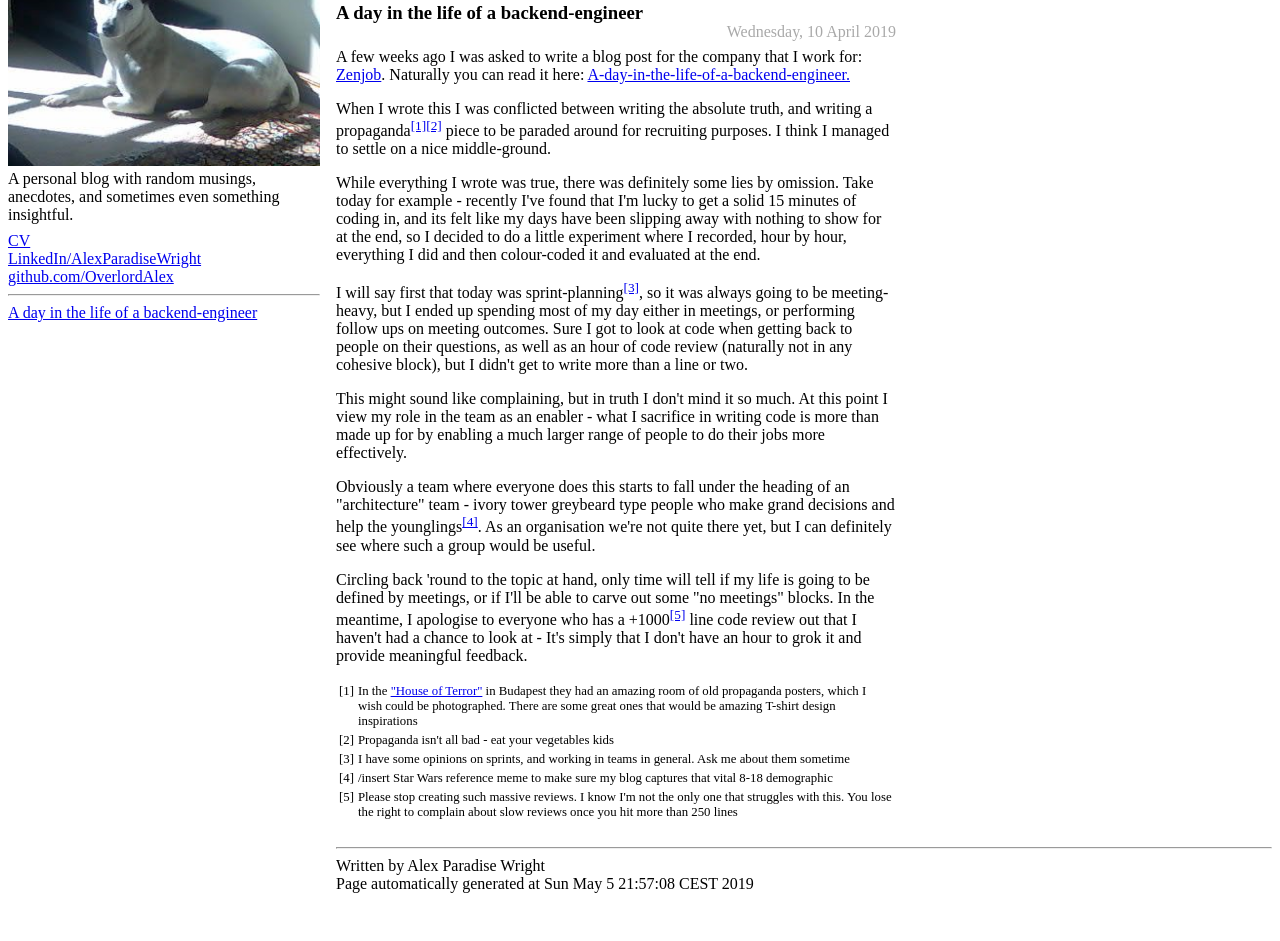
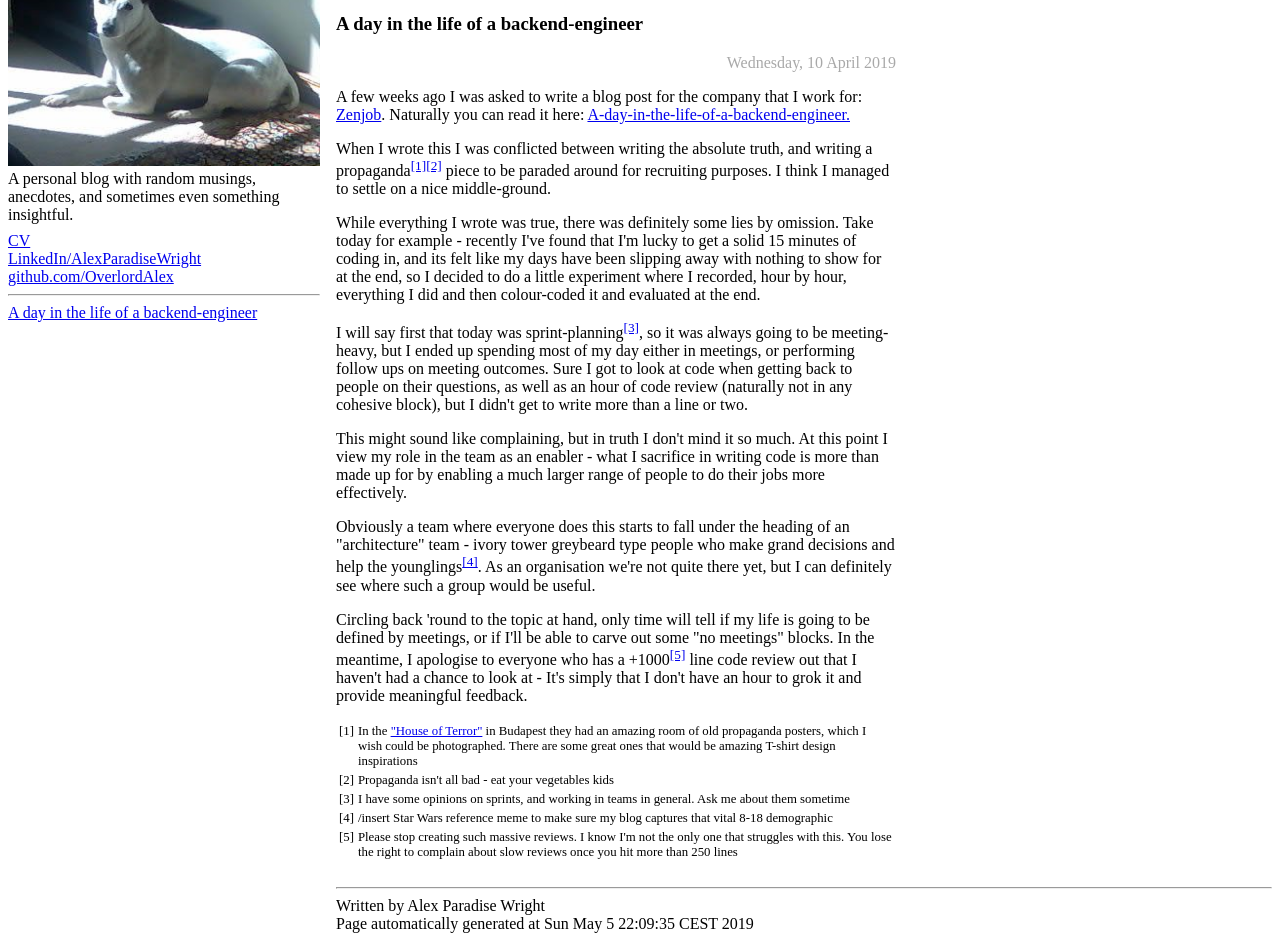
Before and after one commit to OverlordAlex/OverlordAlex.github.io, a plain HTML site: page index.html in a window 1280 px wide. Shown: the part 84-1025 px from the top of the page. Before the commit the page ends 985 px from the top, so only its background shows below. Drawn offline with Linux system fonts and the light colour scheme.

Commit message:
New website version: Sun May  5 22:09:37 CEST 2019

```diff
--- a/index.html
+++ b/index.html
@@ -79,7 +79,7 @@
     Written by Alex Paradise Wright
     <br>
     Page automatically generated at
-<time>Sun May 5 21:57:08 CEST 2019</time>
+<time>Sun May 5 22:09:35 CEST 2019</time>
 </footer>
         </div><!-- .site -->
     </body>
--- a/resources/style.css
+++ b/resources/style.css
@@ -104,7 +104,7 @@ code, q {
 }
 
 main .heading {
-    line-height: 0;
+    margin:0;
 }
 main .heading time {
     color: darkgrey;
```
Also changed, not shown: about.html (+1 -1 lines), blog/post1.html (+1 -1 lines), contact.html (+1 -1 lines), 1 other file.
